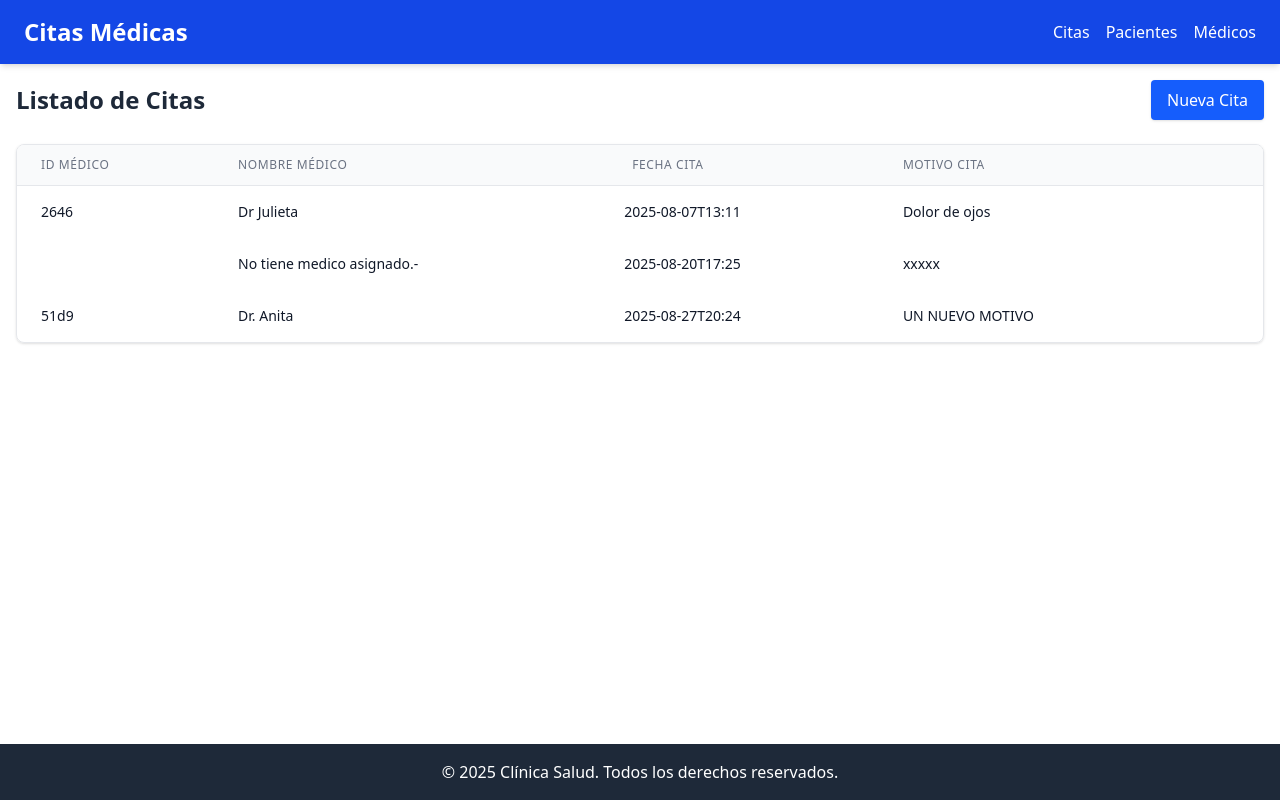
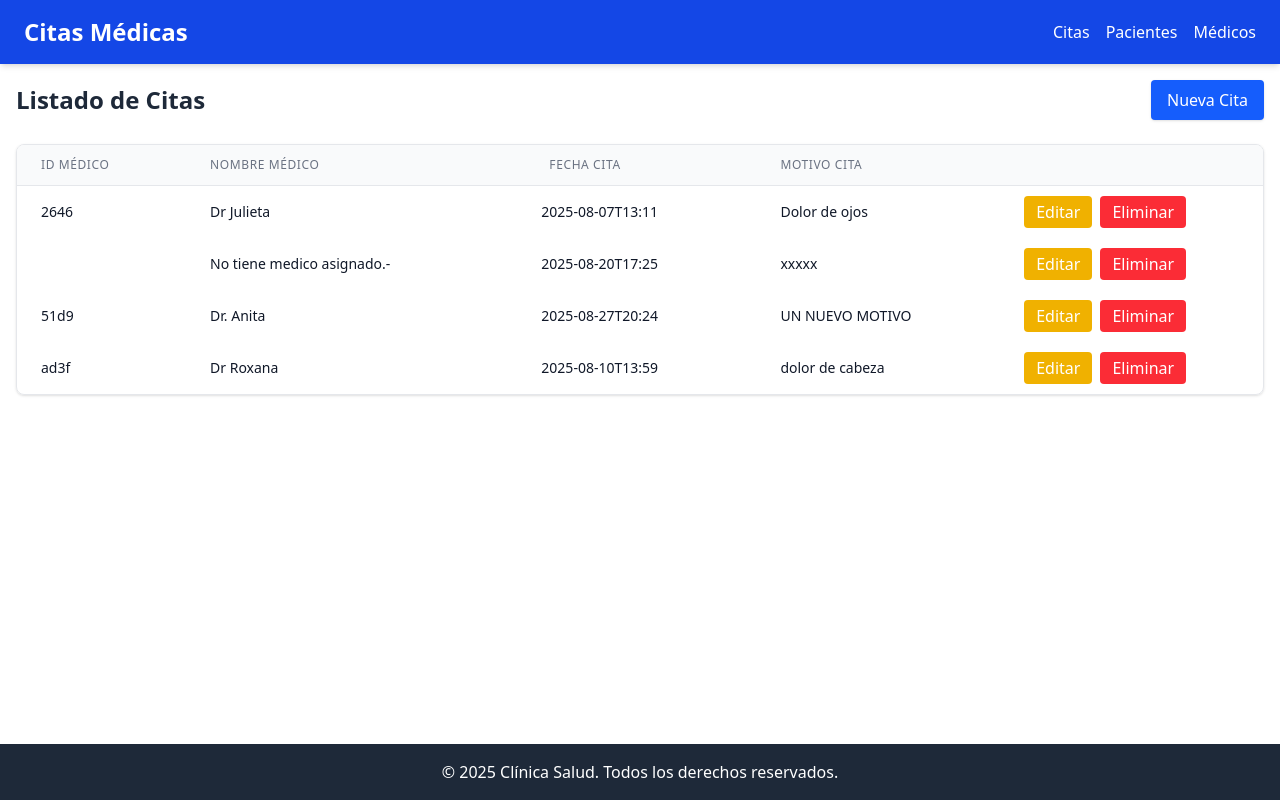
Before and after one commit to overwillys/citas-app, an Angular app: page /citas in a window 1280 px wide. Built offline with nearby package versions, Linux system fonts and the light colour scheme; data requests are answered from the project's data file.

Commit message:
editar/eliminar en citas

```diff
--- a/src/app/features/citas/form-cita/form-cita.component.ts
+++ b/src/app/features/citas/form-cita/form-cita.component.ts
@@ -40,12 +40,8 @@ export class FormCitaComponent implements OnInit {
   ) {}
 
   ngOnInit(): void {
-    this.form = this.fb.group({
-      fecha: ['', Validators.required],
-      motivo: ['', [Validators.required, Validators.minLength(5)]],
-      pacienteId: [null, Validators.required],
-      medicoId: [null, Validators.required]
-    });
+
+  this.createFormCita(),
 
   this.citaId = this.route.snapshot.paramMap.get('id') ?? undefined;
     if (this.citaId) {
@@ -79,4 +75,13 @@ export class FormCitaComponent implements OnInit {
       this.citaService.crearCita(cita).subscribe(callback);
     }
   }
+
+  createFormCita(){
+      this.form = this.fb.group({
+      fecha: ['', Validators.required],
+      motivo: ['', [Validators.required, Validators.minLength(5)]],
+      pacienteId: [null, Validators.required],
+      medicoId: [null, Validators.required]
+    });
+  }
 }
--- a/src/app/features/citas/list-citas/list-citas.component.html
+++ b/src/app/features/citas/list-citas/list-citas.component.html
@@ -24,6 +24,10 @@
             <td class="px-6 py-4 text-sm text-gray-900"> {{ getNombreMedico(cita.medicoId) }}</td>
             <td class="px-6 py-4 text-sm text-gray-900"> {{ cita.fecha }}</td>
             <td class="px-6 py-4 text-sm text-gray-900"> {{ cita.motivo }}</td>
+            <td>
+              <button class="text-white bg-yellow-500 hover:bg-yellow-600 px-3 py-1 rounded ml-2" [routerLink]="['/citas/editar', cita.id]">Editar</button>
+              <button class="text-white bg-red-500 hover:bg-red-600 px-3 py-1 rounded ml-2" (click)="cita.id && eliminarCita(cita.id)">Eliminar</button>
+            </td>
           </tr>
         }
 
--- a/src/db.json
+++ b/src/db.json
@@ -20,6 +20,13 @@
       "motivo": "UN NUEVO MOTIVO",
       "pacienteId": "851e",
       "medicoId": "51d9"
+    },
+    {
+      "id": "5b43",
+      "fecha": "2025-08-10T13:59",
+      "motivo": "dolor de cabeza",
+      "pacienteId": "92d2",
+      "medicoId": "ad3f"
     }
   ],
   "pacientes": [
@@ -46,6 +53,14 @@
       "dni": "454554545454",
       "telefono": "03854139560",
       "email": "21a2121sadsa@hotmail.com"
+    },
+    {
+      "id": "7c0f",
+      "nombre": "Williams",
+      "apellido": "Tuate",
+      "dni": "30118334",
+      "telefono": "03854139560",
+      "email": "sadsadsad@hotmail.com"
     }
   ],
   "medicos": [
```
